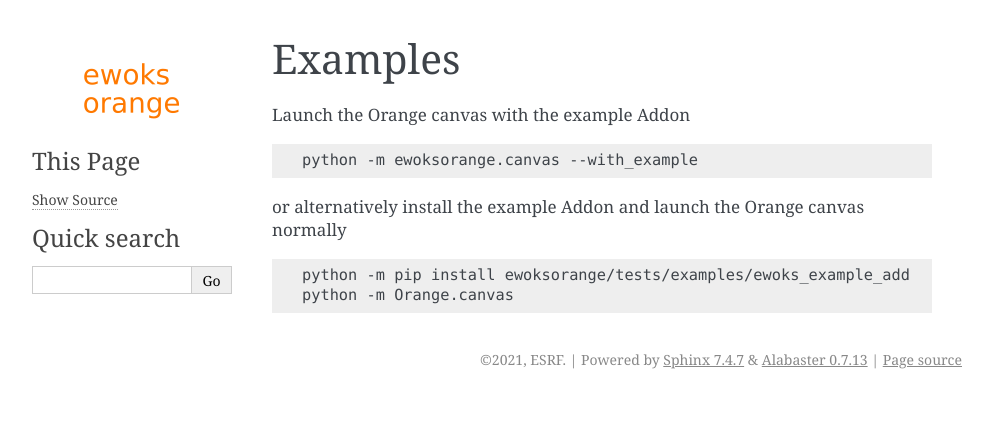
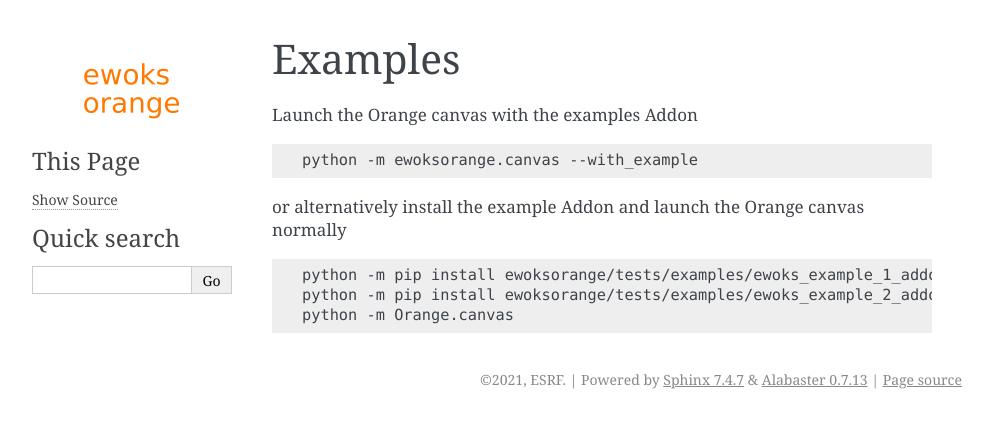
Before and after one commit to ewoks-kit/ewoksorange, a Sphinx documentation site: the page built from doc/examples.rst, in a window 1280 px wide. Shown: the top 428 px of the page, without its empty margins (148-1141 px from the left). Built offline with Sphinx 7.4.7, drawn with Linux system fonts in a browser that asks for light colours.

Commit message:
[minor fix] minor fix of typos and missing information about the example_2_addon

```diff
--- a/doc/examples.rst
+++ b/doc/examples.rst
@@ -1,7 +1,7 @@
 Examples
 ========
 
-Launch the Orange canvas with the example Addon
+Launch the Orange canvas with the examples Addon
 
 .. code-block:: bash
 
@@ -11,5 +11,6 @@
 
 .. code-block:: bash
 
-    python -m pip install ewoksorange/tests/examples/ewoks_example_add
+    python -m pip install ewoksorange/tests/examples/ewoks_example_1_addon
+    python -m pip install ewoksorange/tests/examples/ewoks_example_2_addon
     python -m Orange.canvas
--- a/setup.cfg
+++ b/setup.cfg
@@ -42,6 +42,7 @@
 exclude =
     .eggs
     ewoksorange/tests/examples/ewoks_example_1_addon/doc/conf.py
+    ewoksorange/tests/examples/ewoks_example_2_addon/doc/conf.py
 
 [build_sphinx]
 source-dir = ./doc
```
Also changed, not shown: README.md (+2 -1 lines).
